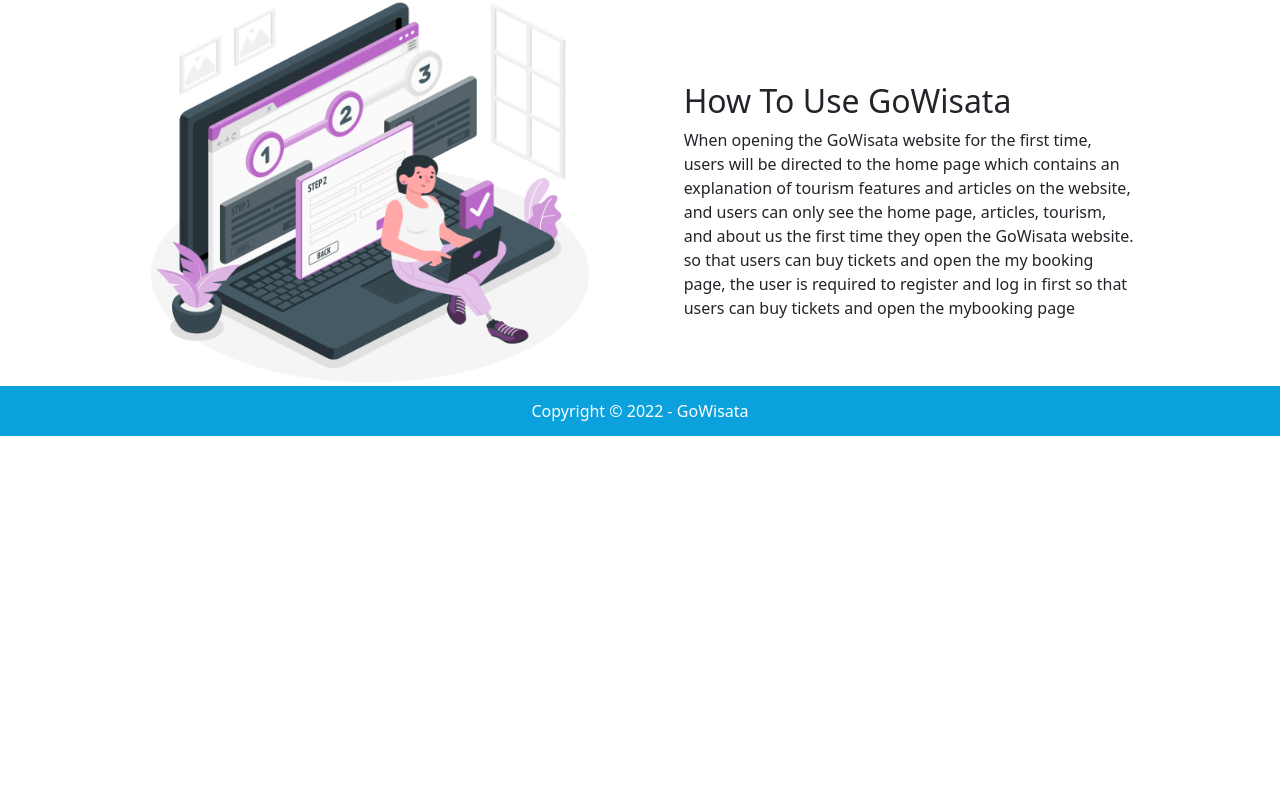
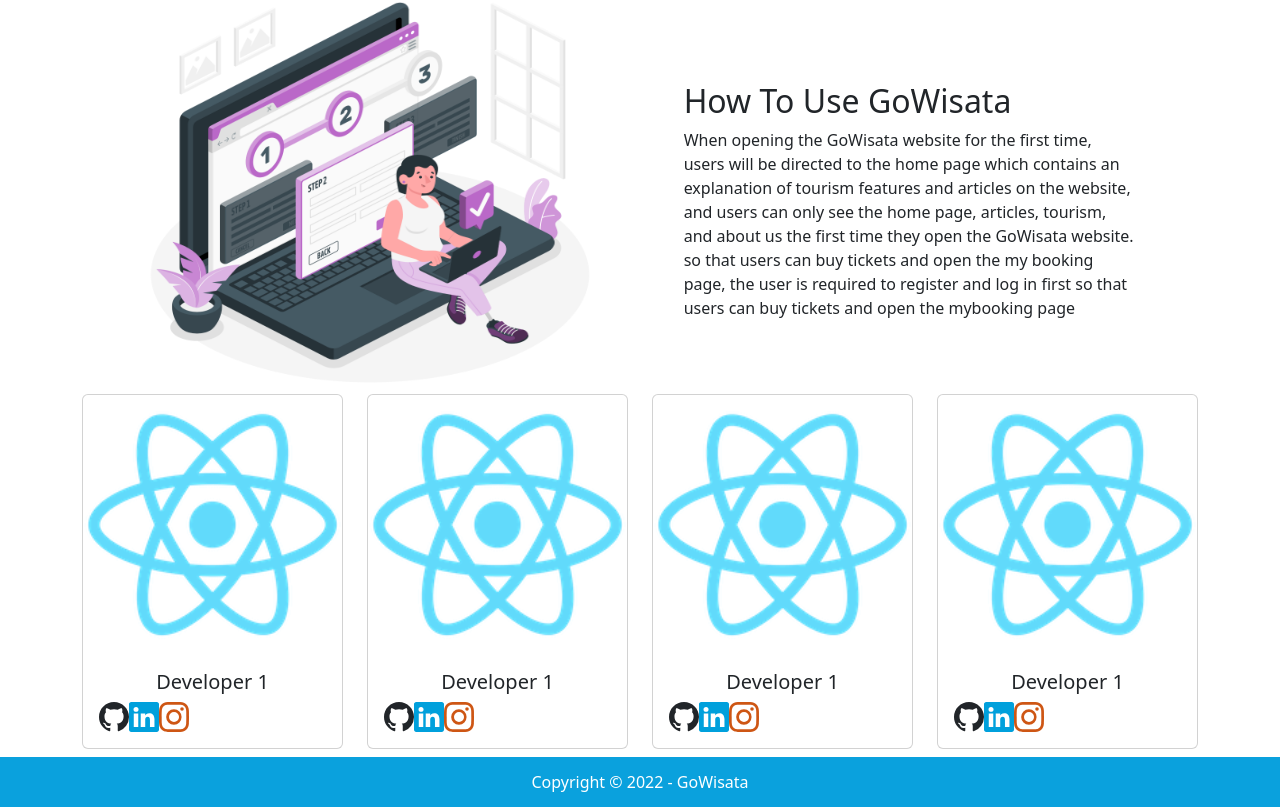
Before and after one commit to MuhammadAbdiel/capstone-dicoding, a React (Create React App) app: page /about in a window 1280 px wide. Shown: the part 534-1341 px from the top of the page. Before the commit the page ends 970 px from the top, so only its background shows below. Built offline with nearby package versions, Linux system fonts and the light colour scheme.

Commit message:
update about created team developer

```diff
--- a/src/pages/AboutUs.jsx
+++ b/src/pages/AboutUs.jsx
@@ -7,6 +7,8 @@
 import Col from 'react-bootstrap/Col'
 import Logo from '../images/logo192.png'
 import HowUse from '../images/assets/step_by_step_ilustration.png'
+// import CardGroup from 'react-bootstrap/CardGroup'
+import { BsGithub, BsLinkedin, BsInstagram } from 'react-icons/bs'
 
 const AboutUs = () => {
   return (
@@ -45,6 +47,84 @@
               </div>
             </Col>
           </Row>
+          <Row>
+            <Col className='my-2' lg={3} md={4} sm={6}>
+              <Card className='h-100'>
+                <Card.Img variant='top' src={Logo} />
+                <Card.Body className='d-flex flex-column justify-content-between'>
+                  <Card.Title className='text-center'>Developer 1</Card.Title>
+                  <Card.Text>
+                    <i>
+                      <BsGithub size={30} />
+                    </i>
+                    <i>
+                      <BsLinkedin size={30} color='#00A0DC' />
+                    </i>
+                    <i>
+                      <BsInstagram size={30} color='#CE5614' />
+                    </i>
+                  </Card.Text>
+                </Card.Body>
+              </Card>
+            </Col>
+            <Col className='my-2' lg={3} md={4} sm={6}>
+              <Card className='h-100'>
+                <Card.Img variant='top' src={Logo} />
+                <Card.Body className='d-flex flex-column justify-content-between'>
+                  <Card.Title className='text-center'>Developer 1</Card.Title>
+                  <Card.Text>
+                    <i>
+                      <BsGithub size={30} />
+                    </i>
+                    <i>
+                      <BsLinkedin size={30} color='#00A0DC' />
+                    </i>
+                    <i>
+                      <BsInstagram size={30} color='#CE5614' />
+                    </i>
+                  </Card.Text>
+                </Card.Body>
+              </Card>
+            </Col>
+            <Col className='my-2' lg={3} md={4} sm={6}>
+              <Card className='h-100'>
+                <Card.Img variant='top' src={Logo} />
+                <Card.Body className='d-flex flex-column justify-content-between'>
+                  <Card.Title className='text-center'>Developer 1</Card.Title>
+                  <Card.Text>
+                    <i>
+                      <BsGithub size={30} />
+                    </i>
+                    <i>
+                      <BsLinkedin size={30} color='#00A0DC' />
+                    </i>
+                    <i>
+                      <BsInstagram size={30} color='#CE5614' />
+                    </i>
+                  </Card.Text>
+                </Card.Body>
+              </Card>
+            </Col>
+            <Col className='my-2' lg={3} md={4} sm={6}>
+              <Card className='h-100'>
+                <Card.Img variant='top' src={Logo} />
+                <Card.Body className='d-flex flex-column justify-content-between'>
+                  <Card.Title className='text-center'>Developer 1</Card.Title>
+                  <Card.Text>
+                    <i>
+                      <BsGithub size={30} />
+                    </i>
+                    <i>
+                      <BsLinkedin size={30} color='#00A0DC' />
+                    </i>
+                    <i>
+                      <BsInstagram size={30} color='#CE5614' />
+                    </i>
+                  </Card.Text>
+                </Card.Body>
+              </Card>
+            </Col>
+          </Row>
         </Container>
       </div>
       <FooterComponent />
@@ -53,3 +133,23 @@
 }
 
 export default AboutUs
+
+// <Col className='m-1'>
+//   <Card>
+//     <Card.Img variant='top' src={Logo} />
+//     <Card.Body>
+//       <Card.Title className='text-center'>Developer 4</Card.Title>
+//       <Card.Text className='d-flex justify-content-evenly'>
+//         <i>
+//           <BsGithub size={30} />
+//         </i>
+//         <i>
+//           <BsLinkedin size={30} color='#00A0DC' />
+//         </i>
+//         <i>
+//           <BsInstagram size={30} color='#CE5614' />
+//         </i>
+//       </Card.Text>
+//     </Card.Body>
+//   </Card>
+// </Col>
```
